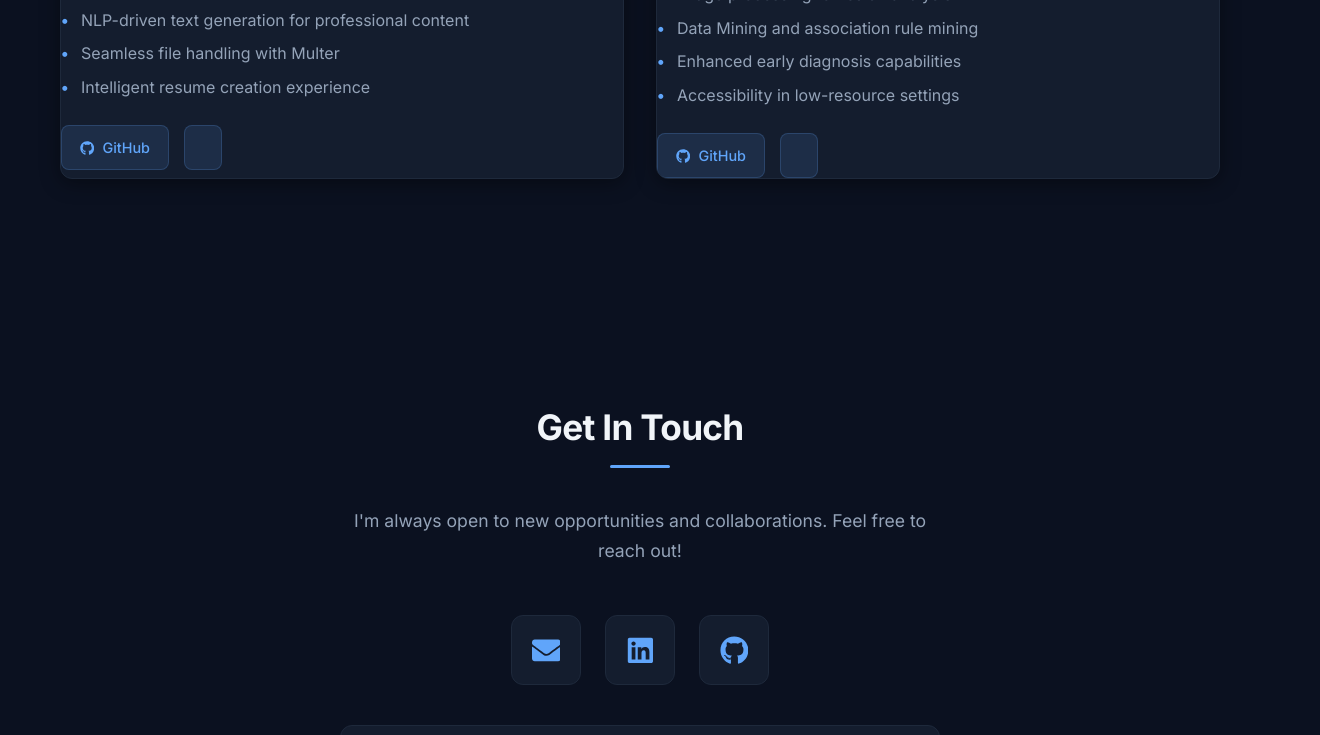
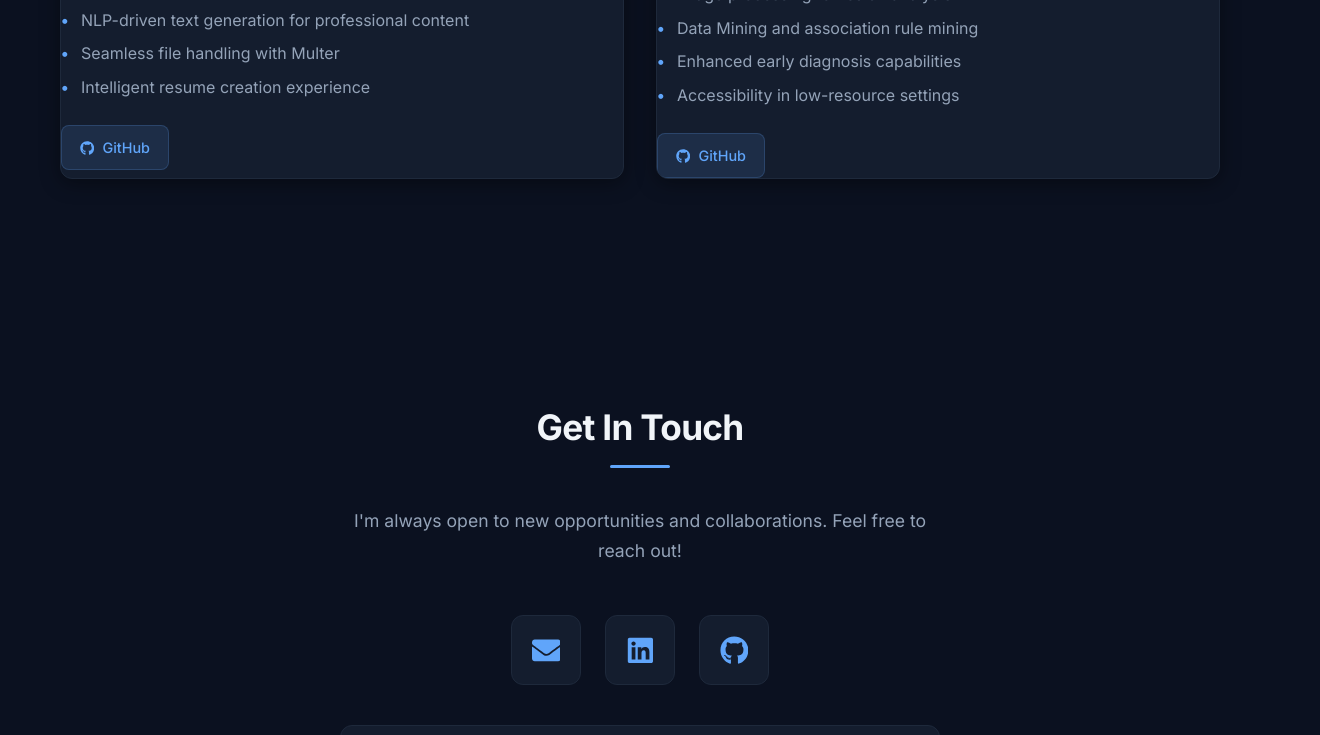
Before and after one commit to ritikamenonp/My_Portfolio, a React (Create React App) app: page / in a window 1280 px wide. Shown: the part 2680-3415 px from the top of the page, 1320 px wide, since content can reach past the window. Built offline with nearby package versions, Linux system fonts and the light colour scheme.

Commit message:
made changes to the project section

```diff
--- a/src/components/Projects.js
+++ b/src/components/Projects.js
@@ -91,14 +91,7 @@ const Projects = () => {
                   <FaGithub className="link-icon" />
                   GitHub
                 </a>
-                <a
-                  href={project.live}
-                  target="_blank"
-                  rel="noopener noreferrer"
-                  className="project-link btn-hover"
-                >
 
-                </a>
               </div>
             </div>
           ))}
```
Also changed, not shown: 8 other files (tests, documents, lock files or other folders).
